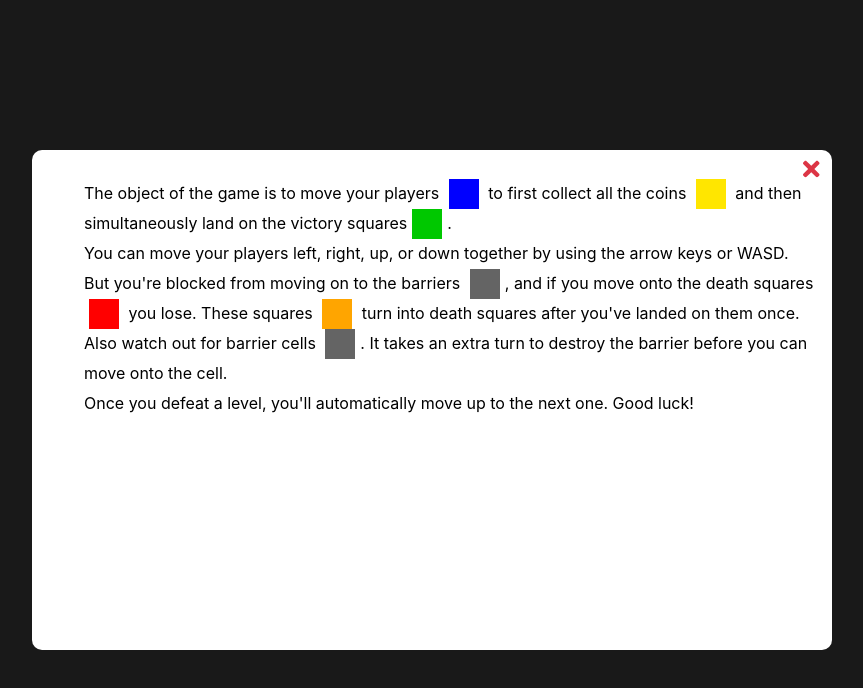
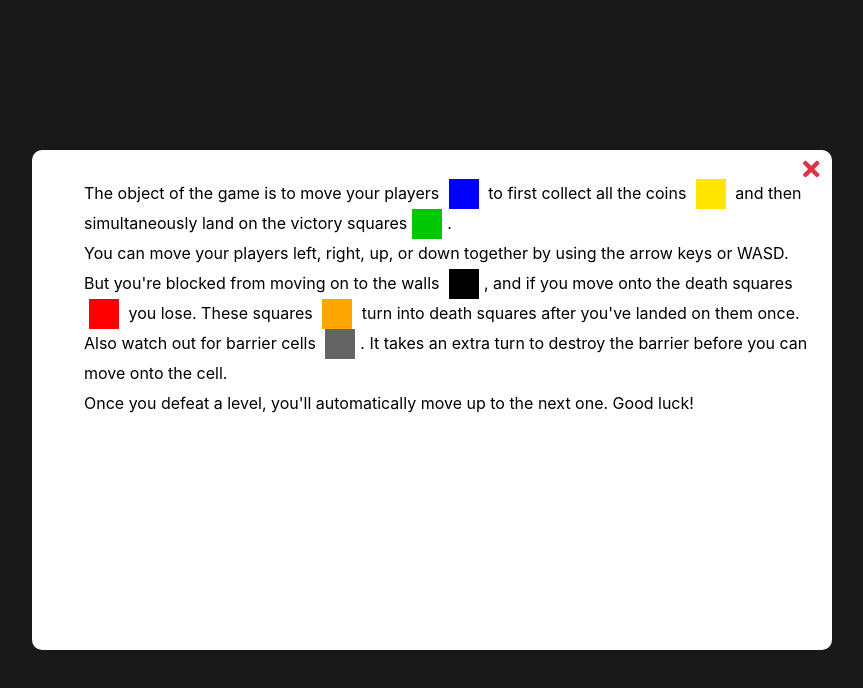
Before and after one commit to polkerty/multimaze, a Next.js app: page /help in a window 1280 px wide. Shown: the top 688 px of the page, without its empty margins (208-1071 px from the left). Built offline with nearby package versions, Linux system fonts and the light colour scheme.

Commit message:
Fix help description

```diff
--- a/pages/help.js
+++ b/pages/help.js
@@ -17,7 +17,7 @@ export default function Help(props) {
                     </li>
                     <li>You can move your players left, right, up, or down together by using the arrow keys or WASD.
                     </li>
-                    <li>But you're blocked from moving on to the barriers <Cell def={[TOKEN.BARRIER]} size={30}/>, and
+                    <li>But you're blocked from moving on to the walls <Cell def={[TOKEN.WALL]} size={30}/>, and
                         if you move onto the death squares
                         <Cell def={[TOKEN.DEATH]} size={30}/> you lose. These squares <Cell def={[TOKEN.COLLAPSE]}
                                                                                             size={30}/> turn into death
```
